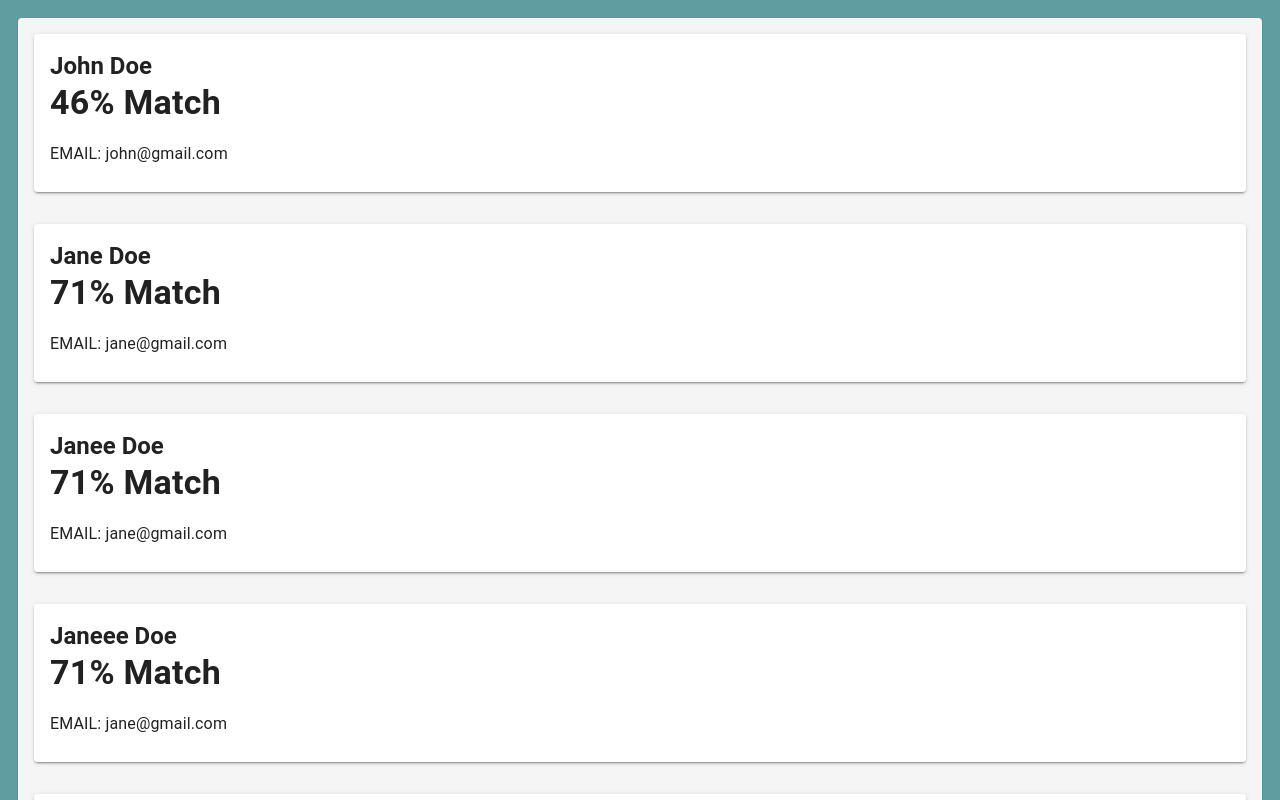
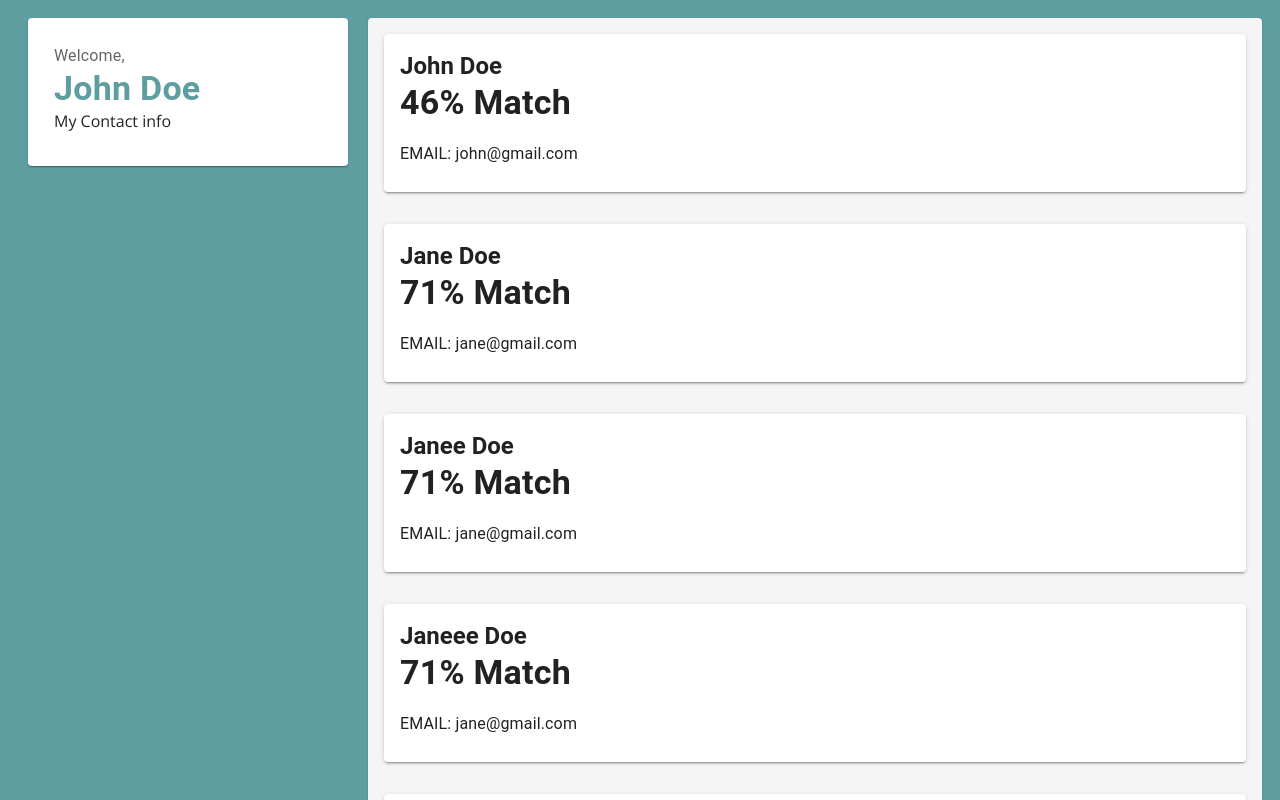
Before and after one commit to Spazdaa/classMATES, a React app in the folder frontend/: page / in a window 1280 px wide. Shown: the top 800 px of the page. Built offline with nearby package versions, Linux system fonts and the light colour scheme; no server answers.

Commit message:
Info card, more formatting

```diff
--- a/frontend/src/App.jsx
+++ b/frontend/src/App.jsx
@@ -4,6 +4,7 @@ import api from './api/api';
 import MatchList from './components/MatchList';
 import ClassList from './components/classlist/ClassList';
 import './App.css';
+import MyInfo from './components/myinfo/MyInfo';
 
 function App() {
   const [matches, setMatches] = useState([]);
@@ -20,7 +21,17 @@ function App() {
         justifyContent: 'space-between',
       }}
       >
-        <ClassList />
+        <Box sx={{
+          display: 'flex',
+          flexDirection: 'column',
+          padding: '10px',
+          paddingTop: '0px',
+        }}
+        >
+          <MyInfo />
+          <ClassList />
+        </Box>
+
         <MatchList matches={matches} />
       </Box>
     </div>
--- a/frontend/src/components/MatchList.jsx
+++ b/frontend/src/components/MatchList.jsx
@@ -10,6 +10,7 @@ export default function MatchList(props) {
       backgroundColor: 'grey.100',
       display: 'flex',
       flexDirection: 'column',
+      marginLeft: '10px',
       width: '100%',
       overflowY: 'scroll',
       '&::-webkit-scrollbar': {
--- a/frontend/src/components/classlist/ClassList.css
+++ b/frontend/src/components/classlist/ClassList.css
@@ -1,7 +1,7 @@
 .classList {
     display: 'flex';
     flex-direction: 'column';
-    width: 40%;
+    width: 100%;
 }
 
 h2 {
--- /dev/null
+++ b/frontend/src/components/myinfo/MyInfo.css
@@ -0,0 +1,6 @@
+.card {
+    margin-bottom: 20px;
+    min-width: 300px;
+    width: 90%;
+    padding: 10px;
+}
--- /dev/null
+++ b/frontend/src/components/myinfo/MyInfo.jsx
@@ -0,0 +1,21 @@
+import React from 'react';
+import Card from '@mui/material/Card';
+import CardContent from '@mui/material/CardContent';
+import Typography from '@mui/material/Typography';
+import './MyInfo.css';
+
+export default function MyInfo() {
+  return (
+    <Card className="card">
+      <CardContent>
+        <Typography color="text.secondary">
+          Welcome,
+        </Typography>
+        <Typography variant="h4" component="div" className="classheader">
+          <b>John Doe</b>
+        </Typography>
+        My Contact info
+      </CardContent>
+    </Card>
+  );
+}
```
